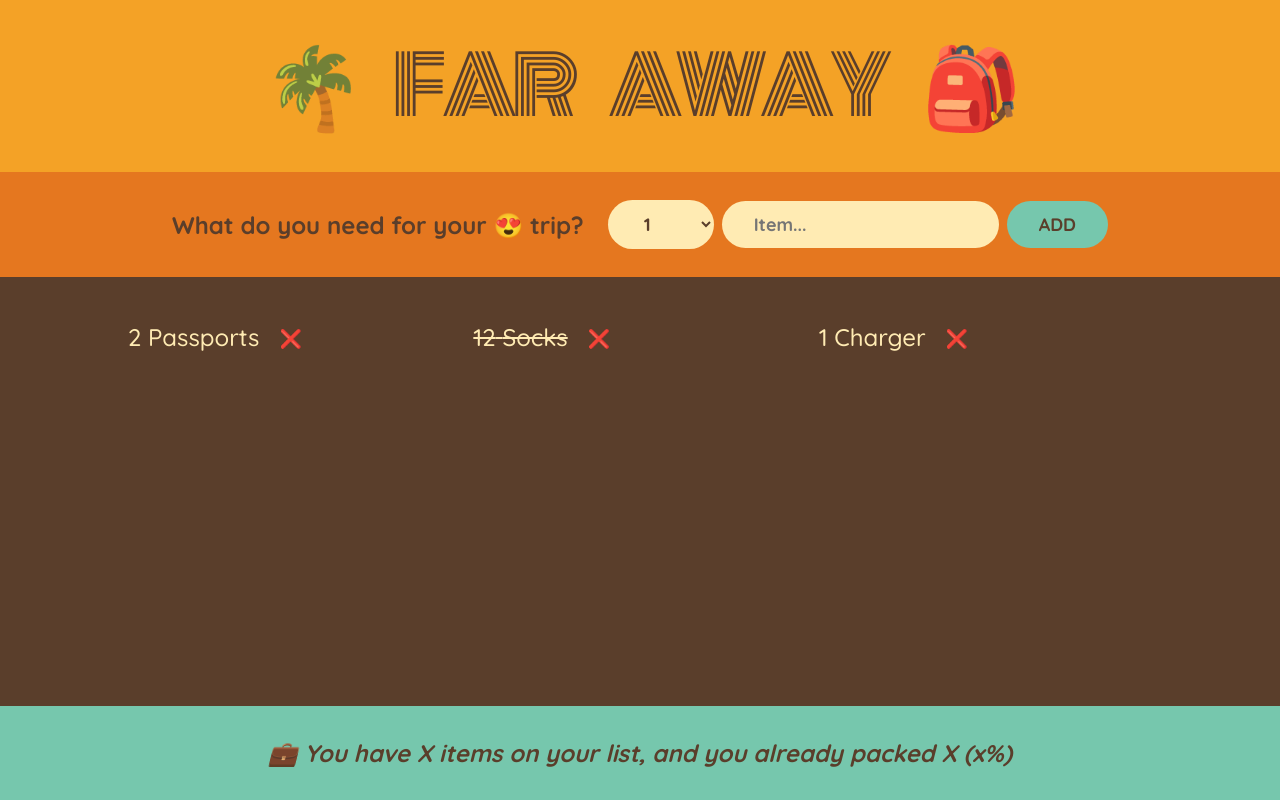
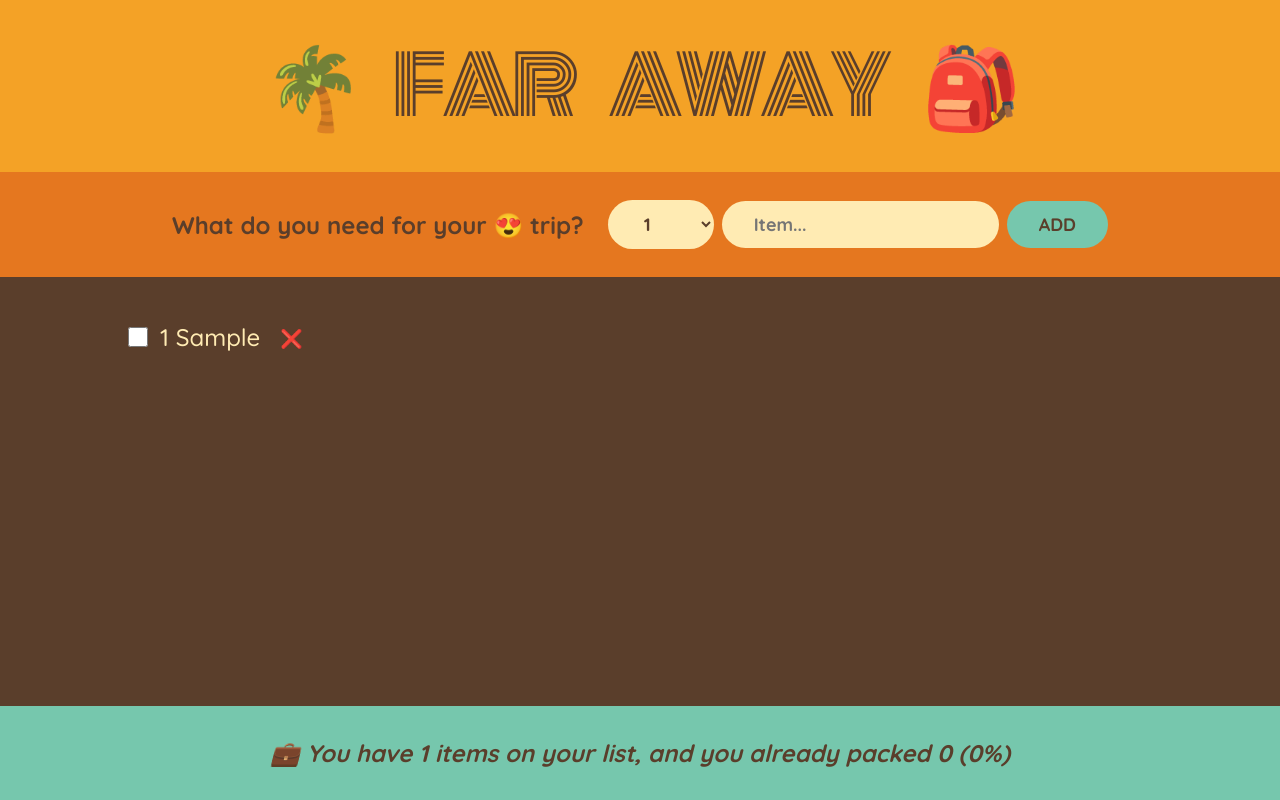
Before and after one commit to iljasolomatin/travel-list, a React (Create React App) app: page / in a window 1280 px wide. Both pictures are taken after typing "Sample" into the empty fields and a click on the button "ADD". Built offline with nearby package versions, Linux system fonts and the light colour scheme.

Commit message:
Update App.js

```diff
--- a/src/App.js
+++ b/src/App.js
@@ -7,12 +7,34 @@
 ];
 
 export default function App() {
+  const [items, setItems] = useState([]);
+
+  function handleAddItems(item) {
+    setItems((items) => [...items, item]);
+  }
+
+  function handleDeleteItem(id) {
+    setItems((items) => items.filter((item) => item.id !== id));
+  }
+
+  function handleToggleItem(id) {
+    setItems((items) =>
+      items.map((item) =>
+        item.id === id ? { ...item, packed: !item.packed } : item
+      )
+    );
+  }
+
   return (
     <div className="app">
       <Logo />
-      <Form />
-      <PackingList />
-      <Stats />
+      <Form onAddItems={handleAddItems} />
+      <PackingList
+        items={items}
+        onDeleteItemn={handleDeleteItem}
+        onToggleItem={handleToggleItem}
+      />
+      <Stats items={items} />
     </div>
   );
 }
@@ -21,7 +43,7 @@
   return <h1>🌴 Far Away 🎒</h1>;
 }
 
-function Form() {
+function Form({ onAddItems }) {
   const [description, setDescription] = useState("");
   const [quantity, setQuantity] = useState(1);
 
@@ -31,6 +53,7 @@
     if (!description) return;
 
     const newItem = { id: Date.now(), description, quantity, packed: false };
+    onAddItems(newItem);
 
     setQuantity(1);
     setDescription("");
@@ -60,33 +83,59 @@
   );
 }
 
-function PackingList() {
+function PackingList({ items, onDeleteItemn, onToggleItem }) {
   return (
     <div className="list">
       <ul>
-        {initialItems.map((item) => (
-          <Item item={item} key={item.id} />
+        {items.map((item) => (
+          <Item
+            item={item}
+            key={item.id}
+            onDeleteItem={onDeleteItemn}
+            onToggleItem={onToggleItem}
+          />
         ))}
       </ul>
     </div>
   );
 }
 
-function Item({ item }) {
+function Item({ item, onDeleteItem, onToggleItem }) {
   return (
     <li>
+      <input
+        type="checkbox"
+        value={item.packed}
+        onChange={() => onToggleItem(item.id)}
+      />
       <span style={item.packed ? { textDecoration: "line-through" } : {}}>
         {item.quantity} {item.description}
       </span>
-      <button>❌</button>
+      <button onClick={() => onDeleteItem(item.id)}>❌</button>
     </li>
   );
 }
 
-function Stats() {
+function Stats({ items }) {
+  if (!items.length)
+    return (
+      <p className="stats">
+        <em>Start adding some items to your packing list 🚀</em>
+      </p>
+    );
+
+  const numItems = items.length;
+  const numPacked = items.filter((item) => item.packed).length;
+  const percentPacked = Math.round((numPacked / numItems) * 100) || 0;
+
   return (
     <footer className="stats">
-      <em>💼 You have X items on your list, and you already packed X (x%)</em>
+      <em>
+        {percentPacked === 100
+          ? "You've got everything! Ready to go ✈️"
+          : `💼 You have ${numItems} items on your list, and you already packed
+        ${numPacked} (${percentPacked}%)`}
+      </em>
     </footer>
   );
 }
```
